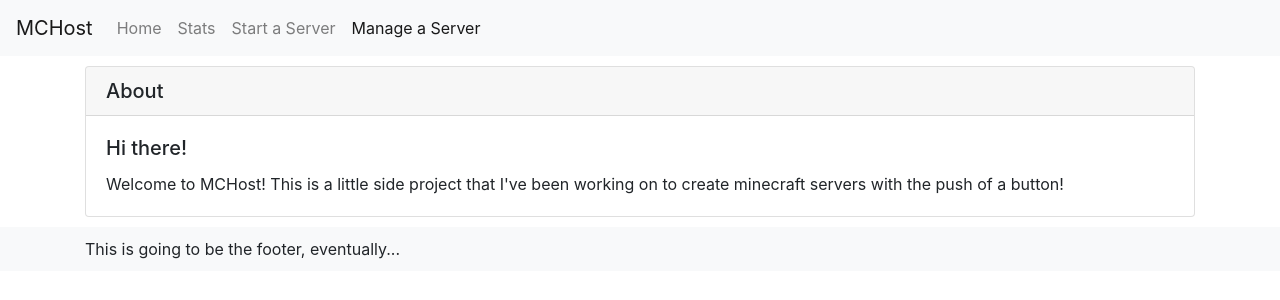
After one commit to emwjacobson/MCHoster, a Django app: page /manage in a window 1280 px wide. The commit adds this page. Shown: the top 300 px of the page. Run offline with Django 3.2, Linux system fonts and the light colour scheme; some libraries are stand-ins or nearby versions.

Commit message:
Started adding manage page

```diff
--- a/web/web/templates/web/base.html
+++ b/web/web/templates/web/base.html
@@ -34,6 +34,11 @@
                 <li class="nav-item">
                     <a class="nav-link {% if path == request.path %}active{% endif %}" href="{{ path }}">Start a Server</a>
                 </li>
+
+                {% url 'manage' as path %}
+                <li class="nav-item">
+                    <a class="nav-link {% if path == request.path %}active{% endif %}" href="{{ path }}">Manage a Server</a>
+                </li>
             </ul>
             </div>
     </nav>
--- /dev/null
+++ b/web/web/templates/web/manage.html
@@ -0,0 +1,15 @@
+{% extends "web/base.html" %}
+
+{% block title %}Manage - {{ block.super }}{% endblock title %}
+
+{% block content %}
+<div class="card">
+    <h5 class="card-header">About</h5>
+    <div class="card-body">
+        <h5 class="card-title">Hi there!</h5>
+        <p class="card-text">
+            Welcome to MCHost! This is a little side project that I've been working on to create minecraft servers with the push of a button!
+        </p>
+    </div>
+</div>
+{% endblock content %}
--- a/web/web/urls.py
+++ b/web/web/urls.py
@@ -6,5 +6,6 @@ from . import views
 urlpatterns = [
     path('', views.index, name='index'),
     path('stats', views.stats, name='stats'),
-    path('start', views.start, name='start')
+    path('start', views.start, name='start'),
+    path('manage', views.manage, name='manage')
 ]
--- a/web/web/views.py
+++ b/web/web/views.py
@@ -34,3 +34,6 @@ def start(request):
     except Exception as e:
         print(e)
         return HttpResponseRedirect(reverse('index'))
+
+def manage(request):
+    return render(request, 'web/manage.html', {})
```
